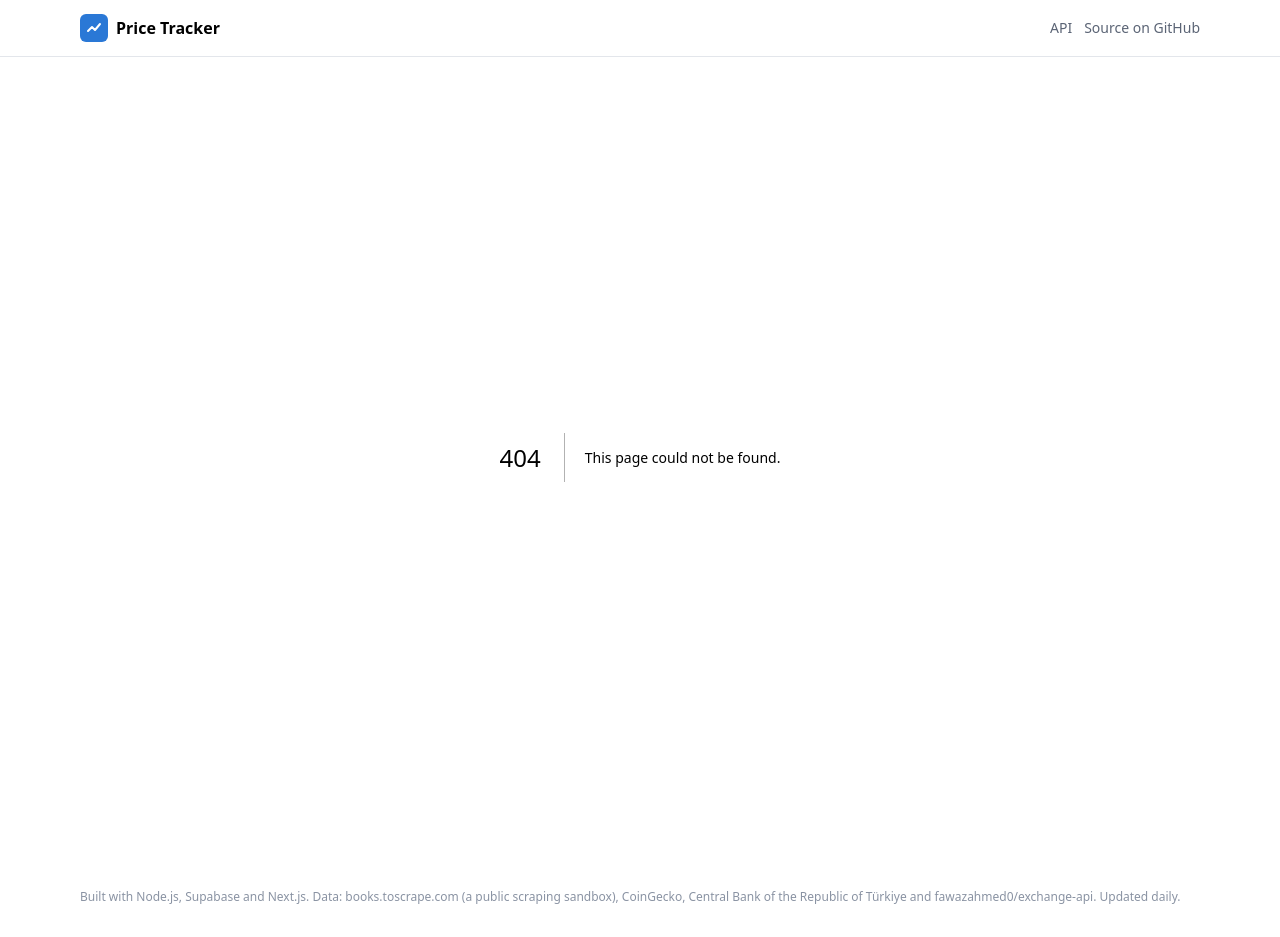
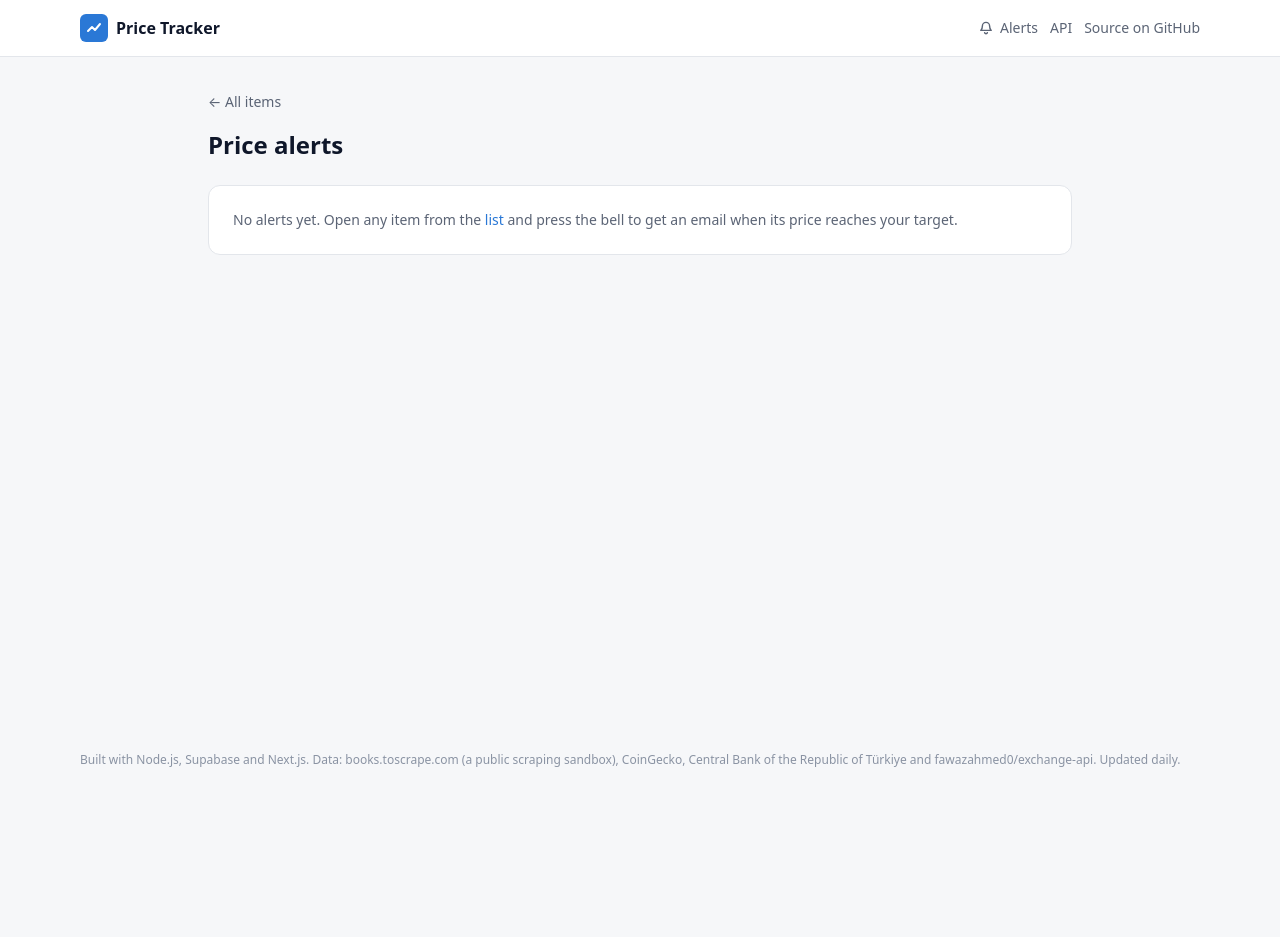
Before and after one commit to ASefaYakisan/price-tracker, a Next.js app in the folder web/: page /alerts in a window 1280 px wide. Before the commit this address had no page. After the commit the page ends 800 px from the top, so only its background shows below. Built offline with nearby package versions, Linux system fonts and the light colour scheme.

Commit message:
Alerts link in the header with a page listing all alerts
Co-Authored-By: Claude Opus 5.5 (1M context) <noreply@anthropic.com>
Claude-Session: https://claude.ai/code/session_01SWMy2wXYHouDXoVGMjVnoZ

```diff
--- /dev/null
+++ b/web/src/app/alerts/page.tsx
@@ -0,0 +1,17 @@
+import type { Metadata } from "next";
+import Link from "next/link";
+import { AlertsOverview } from "@/components/AlertsOverview";
+
+export const metadata: Metadata = { title: "Your alerts · Price Tracker" };
+
+export default function AlertsPage() {
+  return (
+    <main className="mx-auto w-full max-w-4xl px-4 py-8">
+      <Link href="/" className="text-sm text-muted hover:text-ink">
+        ← All items
+      </Link>
+      <h1 className="mt-4 mb-6 text-2xl font-semibold">Price alerts</h1>
+      <AlertsOverview />
+    </main>
+  );
+}
--- a/web/src/app/layout.tsx
+++ b/web/src/app/layout.tsx
@@ -1,5 +1,6 @@
 import type { Metadata } from "next";
 import Link from "next/link";
+import { AlertsLink } from "@/components/AlertsLink";
 import "./globals.css";
 
 export const metadata: Metadata = {
@@ -21,7 +22,8 @@ export default function RootLayout({ children }: LayoutProps<"/">) {
               </span>
               Price Tracker
             </Link>
-            <a href="/docs" className="ml-auto text-sm text-muted hover:text-ink">
+            <AlertsLink />
+            <a href="/docs" className="text-sm text-muted hover:text-ink">
               API
             </a>
             <a
@@ -36,8 +38,8 @@ export default function RootLayout({ children }: LayoutProps<"/">) {
         </header>
         <div className="flex-1">{children}</div>
         <footer className="mx-auto w-full max-w-6xl px-4 py-8 text-xs text-faint">
-          Built with Node.js, Supabase and Next.js. Data: books.toscrape.com (a public scraping sandbox), CoinGecko,
-          Central Bank of the Republic of Türkiye and fawazahmed0/exchange-api. Updated daily.
+          Built with Node.js, Supabase and Next.js. Data: books.toscrape.com (a public scraping sandbox), CoinGecko, Central Bank of the
+          Republic of Türkiye and fawazahmed0/exchange-api. Updated daily.
         </footer>
       </body>
     </html>
--- /dev/null
+++ b/web/src/components/AlertsLink.tsx
@@ -0,0 +1,16 @@
+"use client";
+
+import Link from "next/link";
+import { BellIcon } from "@/components/BellIcon";
+import { useMyAlerts } from "@/lib/my-alerts";
+
+export function AlertsLink() {
+  const count = useMyAlerts().length;
+  return (
+    <Link href="/alerts" className="ml-auto flex items-center gap-1.5 text-sm text-muted hover:text-ink">
+      <BellIcon filled={count > 0} className={count > 0 ? "size-4 text-accent" : "size-4"} />
+      Alerts
+      {count > 0 && <span className="rounded-full bg-accent px-1.5 text-xs font-medium tabular-nums text-accent-ink">{count}</span>}
+    </Link>
+  );
+}
--- /dev/null
+++ b/web/src/components/AlertsOverview.tsx
@@ -0,0 +1,18 @@
+"use client";
+
+import Link from "next/link";
+import { MyAlerts } from "@/components/MyAlerts";
+import { useMyAlerts } from "@/lib/my-alerts";
+
+export function AlertsOverview() {
+  if (useMyAlerts().length) return <MyAlerts title="All your alerts" />;
+  return (
+    <section className="rounded-xl border border-line bg-card p-6 text-sm text-muted">
+      No alerts yet. Open any item from the{" "}
+      <Link href="/" className="text-accent hover:underline">
+        list
+      </Link>{" "}
+      and press the bell to get an email when its price reaches your target.
+    </section>
+  );
+}
```
